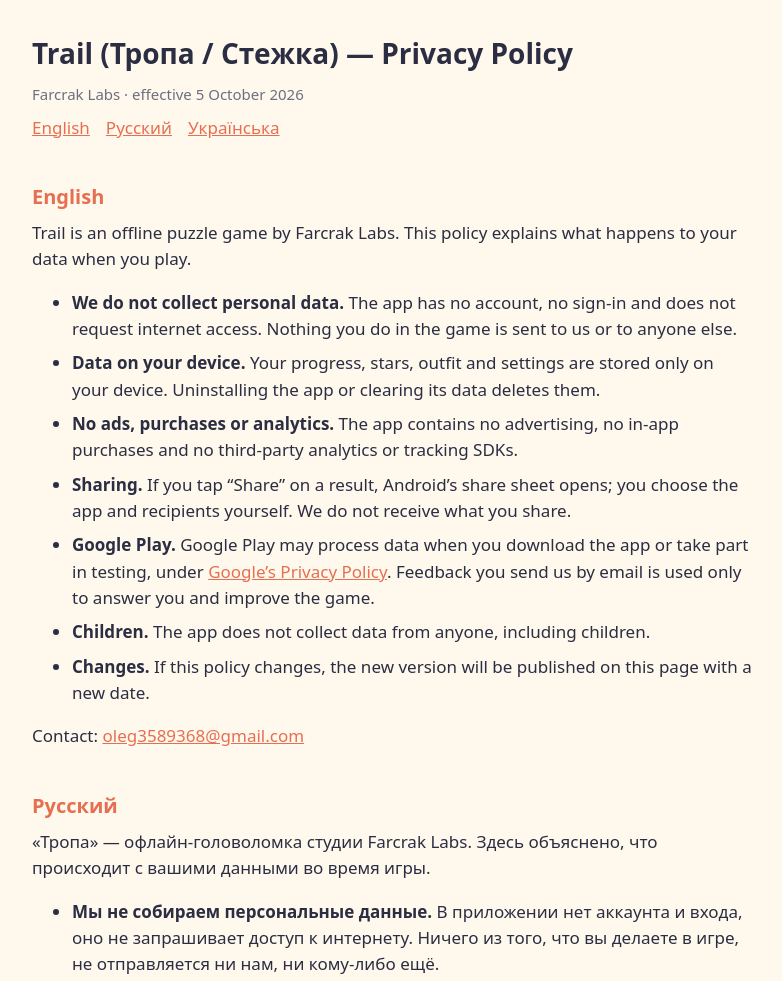
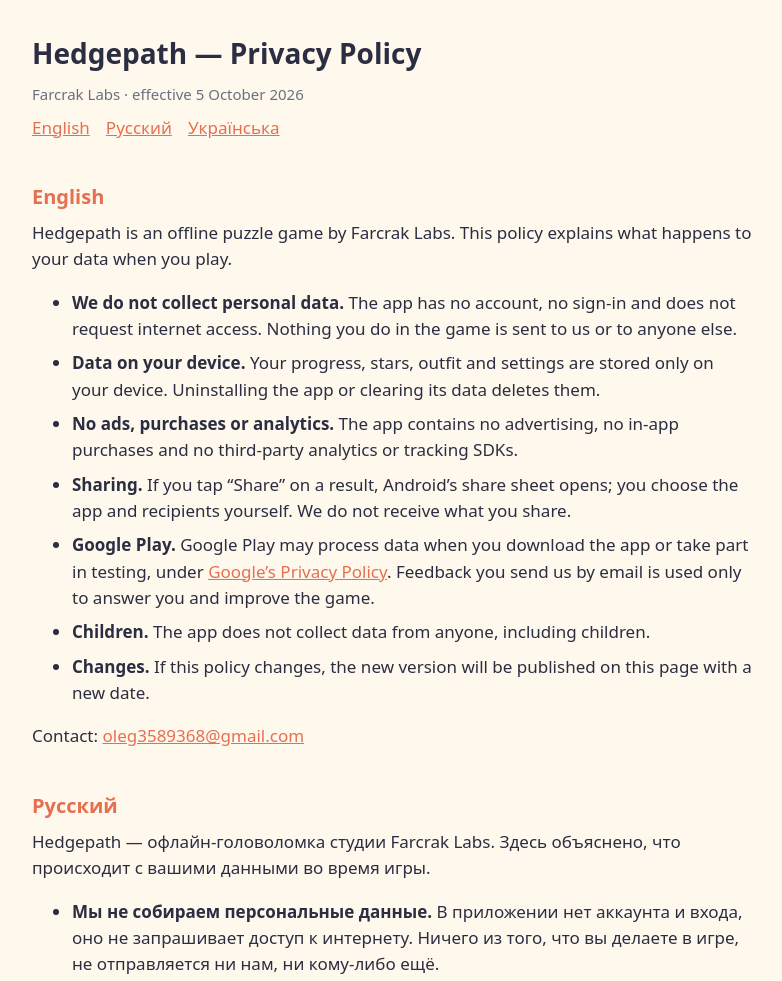
Before and after one commit to farcrak/tropa-privacy, a plain HTML site: page index.html in a window 1280 px wide. Shown: the top 981 px of the page, without its empty margins (248-1030 px from the left). Drawn offline with Linux system fonts and the light colour scheme.

Commit message:
Rename to Hedgepath

```diff
--- a/index.html
+++ b/index.html
@@ -3,7 +3,7 @@
 <head>
 <meta charset="utf-8">
 <meta name="viewport" content="width=device-width, initial-scale=1">
-<title>Trail — Privacy Policy</title>
+<title>Hedgepath — Privacy Policy</title>
 <style>
   :root { --bg: #FFF8EC; --ink: #2B2D42; --soft: #6B6F80; --accent: #E76F51; }
   @media (prefers-color-scheme: dark) { :root { --bg: #1E1F2B; --ink: #F1EDE4; --soft: #B7B3AA; --accent: #FF8A65; } }
@@ -19,13 +19,13 @@
 </head>
 <body>
 <main>
-  <h1>Trail (Тропа / Стежка) — Privacy Policy</h1>
+  <h1>Hedgepath — Privacy Policy</h1>
   <p class="date">Farcrak Labs · effective 5 October 2026</p>
   <nav><a href="#en">English</a><a href="#ru">Русский</a><a href="#uk">Українська</a></nav>
 
   <section id="en" lang="en">
     <h2>English</h2>
-    <p>Trail is an offline puzzle game by Farcrak Labs. This policy explains what happens to your data when you play.</p>
+    <p>Hedgepath is an offline puzzle game by Farcrak Labs. This policy explains what happens to your data when you play.</p>
     <ul>
       <li><b>We do not collect personal data.</b> The app has no account, no sign-in and does not request internet access. Nothing you do in the game is sent to us or to anyone else.</li>
       <li><b>Data on your device.</b> Your progress, stars, outfit and settings are stored only on your device. Uninstalling the app or clearing its data deletes them.</li>
@@ -40,7 +40,7 @@
 
   <section id="ru" lang="ru">
     <h2>Русский</h2>
-    <p>«Тропа» — офлайн-головоломка студии Farcrak Labs. Здесь объяснено, что происходит с вашими данными во время игры.</p>
+    <p>Hedgepath — офлайн-головоломка студии Farcrak Labs. Здесь объяснено, что происходит с вашими данными во время игры.</p>
     <ul>
       <li><b>Мы не собираем персональные данные.</b> В приложении нет аккаунта и входа, оно не запрашивает доступ к интернету. Ничего из того, что вы делаете в игре, не отправляется ни нам, ни кому-либо ещё.</li>
       <li><b>Данные на устройстве.</b> Прогресс, звёзды, гардероб ёжика и настройки хранятся только на вашем устройстве. Удаление приложения или очистка его данных стирает их.</li>
@@ -55,7 +55,7 @@
 
   <section id="uk" lang="uk">
     <h2>Українська</h2>
-    <p>«Стежка» — офлайн-головоломка студії Farcrak Labs. Тут пояснено, що відбувається з вашими даними під час гри.</p>
+    <p>Hedgepath — офлайн-головоломка студії Farcrak Labs. Тут пояснено, що відбувається з вашими даними під час гри.</p>
     <ul>
       <li><b>Ми не збираємо персональні дані.</b> У застосунку немає акаунта та входу, він не запитує доступ до інтернету. Нічого з того, що ви робите в грі, не надсилається ні нам, ні комусь іншому.</li>
       <li><b>Дані на пристрої.</b> Прогрес, зірки, гардероб їжачка та налаштування зберігаються лише на вашому пристрої. Видалення застосунку або очищення його даних стирає їх.</li>
```
